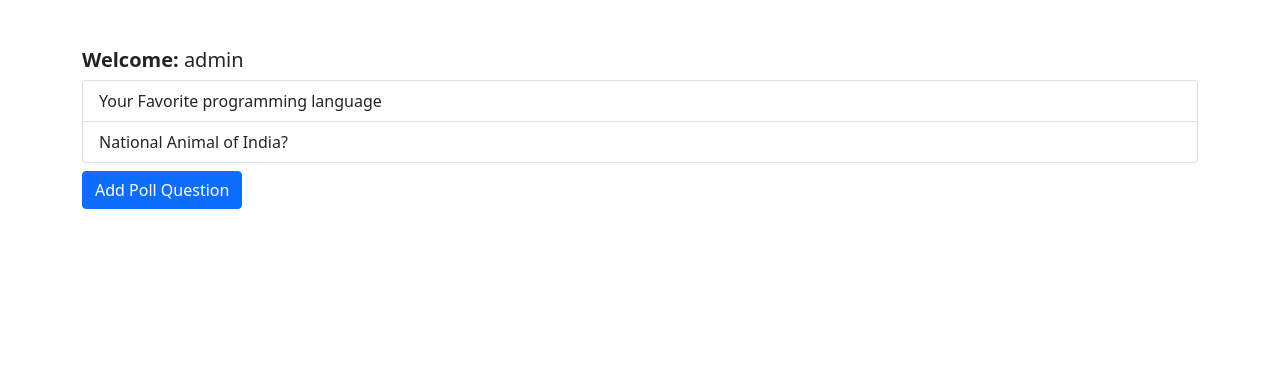
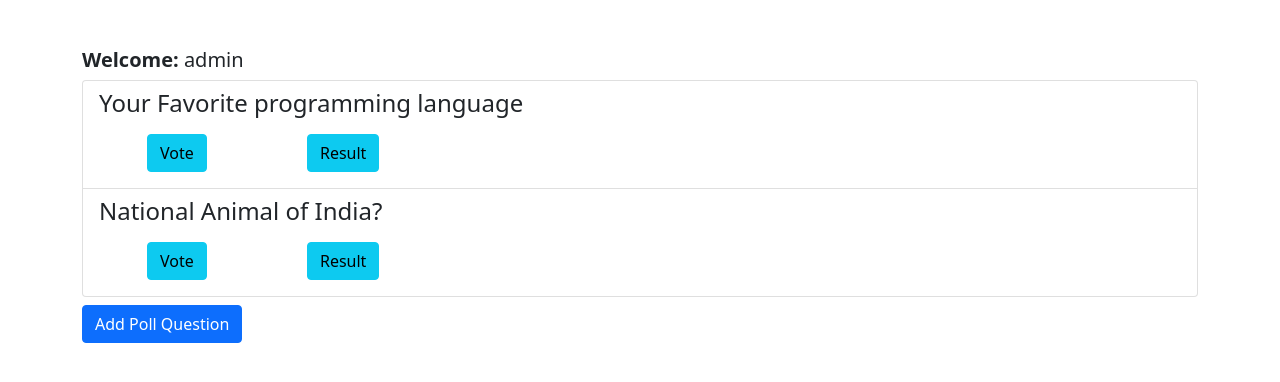
Before and after one commit to Bipul-Dubey/pollProject, a Django app: page /all_polls/ in a window 1280 px wide. Shown: the part 56-438 px from the top of the page. Run offline with Django 4.2, Linux system fonts and the light colour scheme; a user stored in the database is signed in; data comes from the database, SQL or seed files in the repository; both versions use the stored data as it was after the commit.

Commit message:
views.py & all_polls.html
- cannot redirect with urls on login required page

show view and result button on all_poll page

```diff
--- a/pollApp/templates/all_polls.html
+++ b/pollApp/templates/all_polls.html
@@ -3,11 +3,15 @@
  <div class="container my-5">
     <h5><strong>Welcome: </strong>{{username}}</h5>
 
-    <div class="list-group">
+    <ul class="list-group">
       {% for question in questions %}
-      <a href="{% url 'vote' question.id %}" class="list-group-item list-group-item-action">{{question}}</a>
+      <li class="list-group-item">
+      <h4>{{question}}</h3>
+      <a href="{% url 'vote' question.id %}" <button class="btn btn-info mx-5">Vote</button></a>
+      <a href="{% url 'result' question.id %}"> <button class="btn btn-info my-2 mx-5">Result</button></a>
+      </li>
       {% endfor %}
-   </div>
+    </ul>
 
 
     <a href="{% url 'addquestion' %}"><button class="btn btn-primary my-2">Add Poll Question</button></a>
--- a/pollApp/views.py
+++ b/pollApp/views.py
@@ -3,6 +3,7 @@ from django.shortcuts import render,redirect
 from django.contrib.auth.models import User
 from django.contrib import messages
 from django.contrib.auth import authenticate,login,logout
+from django.contrib.auth.decorators import login_required
 from .models import Question
 
 # Create your views here.
@@ -51,12 +52,15 @@ def signout(request):
     messages.success(request,'You are successfully logout')
     return redirect('signup')
 
+
+@login_required
 def all_polls(request):
     current_user = request.user
     username=current_user.username
     questions=Question.objects.all()
     return render(request,'all_polls.html',{'questions':questions,'username':username})
 
+@login_required
 def vote(request,id):
     questions=Question.objects.get(pk=id)
     poll_que_data=Question.objects.filter(id=id).values_list('question','opt1','opt2','opt3','opt4')
@@ -72,6 +76,7 @@ def vote(request,id):
     }
     return render(request,'vote.html',{'poll':poll_data,'question':questions})
 
+@login_required
 def result(request,id):
     if request.method=='POST':
         poll=Question.objects.get(pk=id)
@@ -115,6 +120,8 @@ def result(request,id):
     }
     return render(request,'result.html',{'poll':poll_data,'question':question})
 
+
+@login_required
 def addquestion(request):
     if request.method=='POST':
         ques=request.POST['question']
@@ -126,6 +133,7 @@ def addquestion(request):
         question_data.save()
     return render(request,'addquestion.html')
 
+@login_required
 def current_user_profile(request):
     current_user = request.user
     user_id=current_user.id
```
Also changed, not shown: db.sqlite3.
